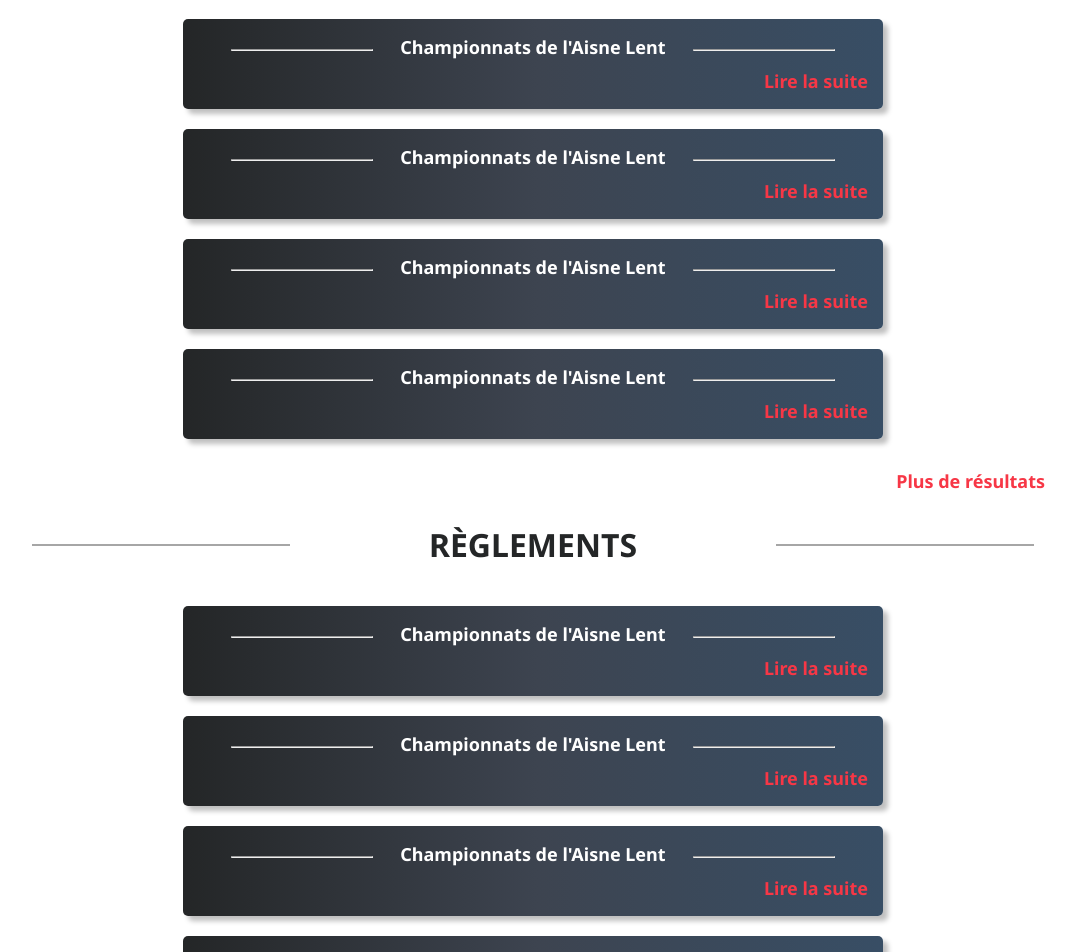
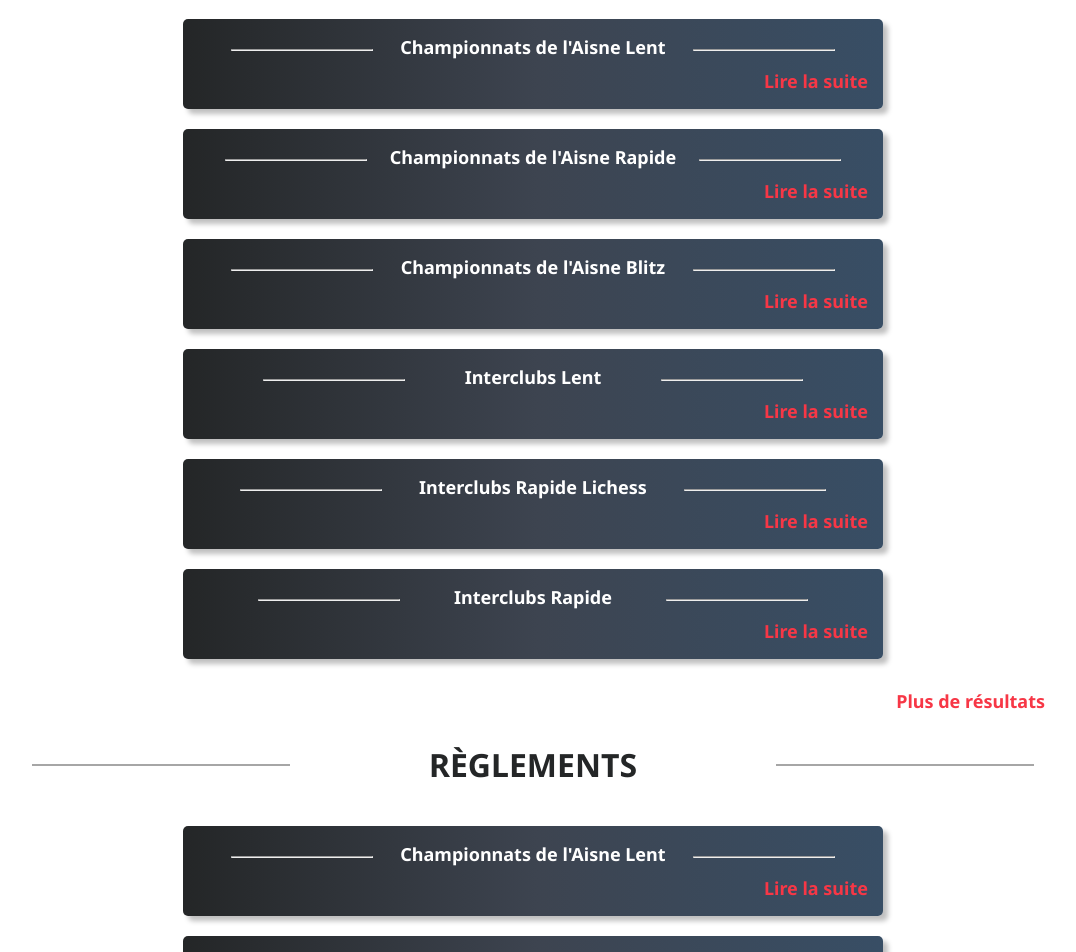
Before and after one commit to Sevrus/cdje02, a React (Vite) app: page /activity in a window 1280 px wide. Shown: the part 100-1052 px from the top of the page, without its empty margins (107-1183 px from the left). Built offline with nearby package versions, Linux system fonts and the light colour scheme.

Commit message:
added mock for Description names

```diff
--- a/src/components/description/Description.jsx
+++ b/src/components/description/Description.jsx
@@ -1,17 +1,23 @@
+import dataDescription from "./dataDescription";
+
 const Description = () => {
 
     return (
-        <div className="activity__article">
-            <div className="activity__article__title">
+        <>
+            {dataDescription &&
+                dataDescription.map((item) => (
+                    <div className="activity__article" key={item.id}>
+                        <div className="activity__article__title" >
                             <hr className="activity__article__title__left-line" />
-                <h4>Championnats de l'Aisne Lent</h4>
+                            <h4>{item.name}</h4>
                             <hr className="activity__article__title__right-line" />
                         </div>
-
                         <div className="activity__article__more">
                             <a href="">Lire la suite</a>
                         </div>
                     </div>
+                ))}
+        </>
     )
 }
 
--- /dev/null
+++ b/src/components/description/dataDescription.js
@@ -0,0 +1,33 @@
+const dataDescription = [
+    {
+        id: 1,
+        name: "Championnats de l'Aisne Lent",
+    },
+    {
+        id: 2,
+        name: "Championnats de l'Aisne Rapide",
+
+    },
+    {
+        id: 3,
+        name: "Championnats de l'Aisne Blitz",
+
+    },
+    {
+        id: 4,
+        name: "Interclubs Lent",
+
+    },
+    {
+        id: 5,
+        name: "Interclubs Rapide Lichess",
+
+    },
+    {
+        id: 6,
+        name: "Interclubs Rapide",
+
+    },
+]
+
+export default dataDescription;
--- a/src/components/regulation/Regulation.jsx
+++ b/src/components/regulation/Regulation.jsx
@@ -10,16 +10,7 @@ const Regulation = () => {
             </div>
 
             <div className="regulation__list">
-                <div className="regulation__list__left">
-                    <Description />
-                    <Description />
-                    <Description />
-                </div>
-                <div className="regulation__list__right">
-                    <Description />
-                    <Description />
-                    <Description />
-                </div>
+                <Description />
             </div>
         </section>
     )
--- a/src/components/tournament/Tournament.jsx
+++ b/src/components/tournament/Tournament.jsx
@@ -11,14 +11,7 @@ const Tournament = () => {
             </div>
 
             <div className="tournament__list">
-                <div className="tournament__list__left">
-                    <Description />
-                    <Description />
-                </div>
-                <div className="tournament__list__right">
-                    <Description />
-                    <Description />
-                </div>
+                <Description />
             </div>
 
             <div className="tournament__more-results">
```
Lines whose indentation alone changed are shown as unchanged.
